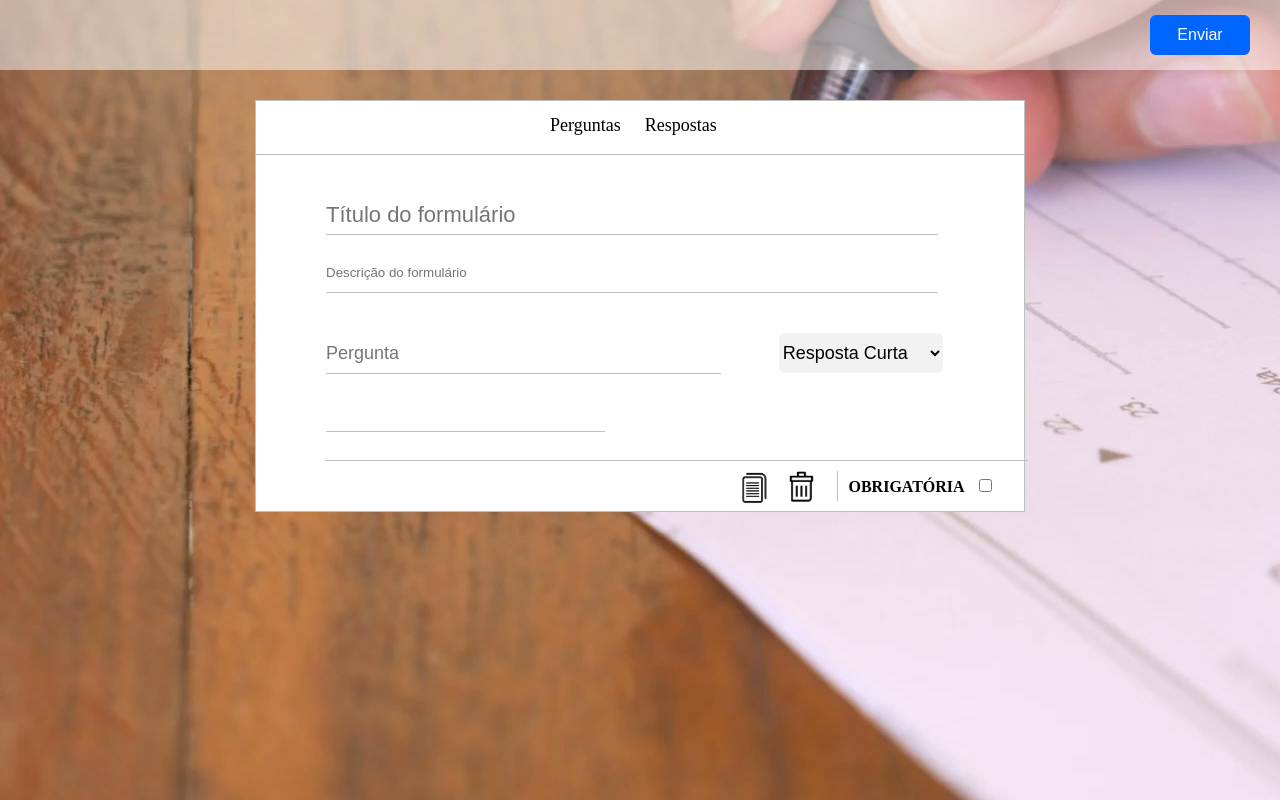
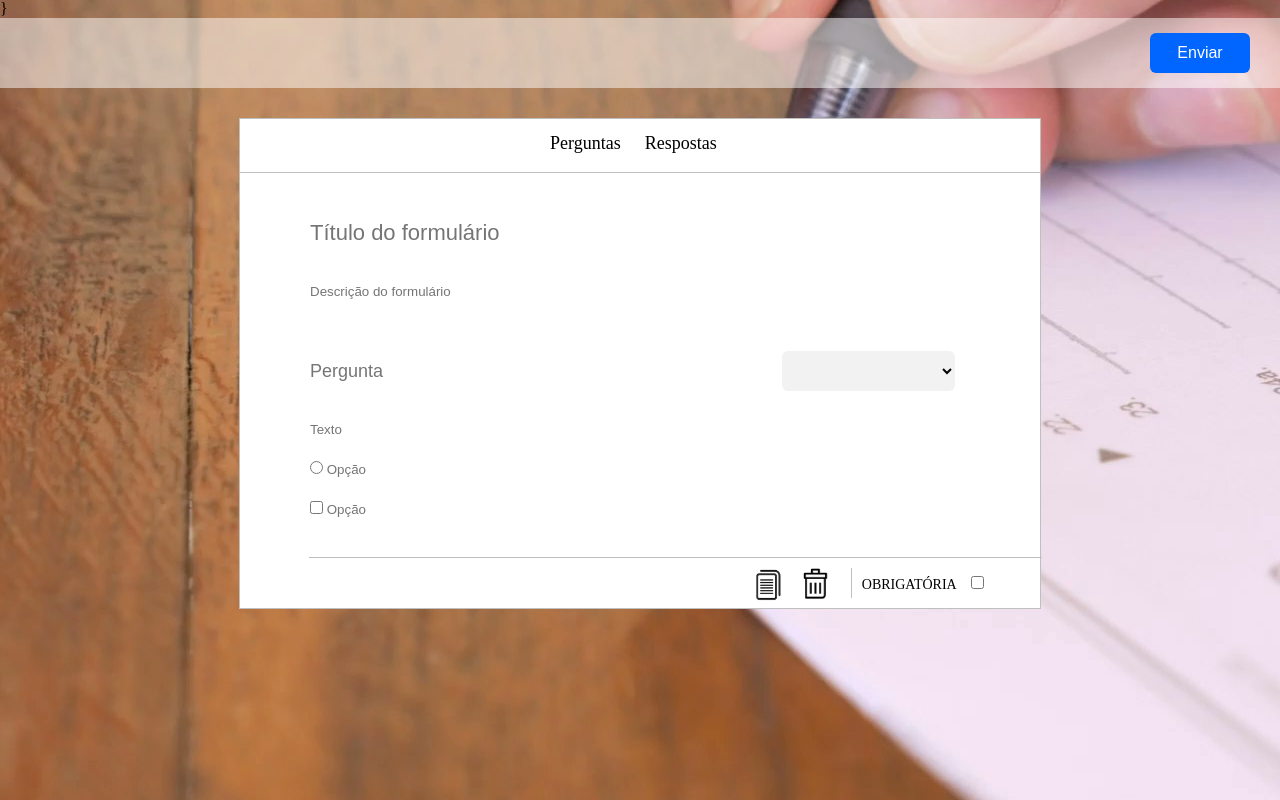
Before and after one commit to eduardolargado/projetoMineracaodeDados, a PHP site: page /formularios.html in a window 1280 px wide. Run offline with PHP 8.4, Linux system fonts and the light colour scheme; some libraries are stand-ins or nearby versions.

Commit message:
Atualização

```diff
--- a/Projeto Ramon/css/formularios.css
+++ b/Projeto Ramon/css/formularios.css
@@ -33,10 +33,9 @@ body{
 .botao:hover{
 	background:#0047b3;
 }
-
 .container {
 	background: #ffffff;
-	width: 60%;
+	width: 800px;
 	margin: 30px auto 0px auto;
 	border:1px solid #bfbfbf;
 
@@ -80,7 +79,6 @@ body{
 }
 
 .questoes select{
-	border-bottom: 1px solid #bfbfbf;
 	height: 40px;
 	border-radius: 6px;
 	background: #f2f2f2;
@@ -90,21 +88,24 @@ body{
 .titulo input[name=titulo]{
 	font-size: 22px;
 	width: 93%;
+	border: none;
 }
 
 
 .titulo input[name=descricao]{
 	width: 93%;
+	border: none;
 }
 
 .questoes input[name=pergunta]{
+	border:none;
 	width: 60%;
 }
 
 select {
 	width: 25%;
 	margin-left: 54px;
-	font-size: 18px;
+	font-size: 15px;
 }
 
 .resposta input[name=resposta]{
@@ -113,7 +114,6 @@ select {
 
 .resposta input[type=text]{
 	border:none;
-	border-bottom: 1px solid #bfbfbf;
 	height: 40px;
 	width: 40%;
 
@@ -138,6 +138,7 @@ select {
 	display: table;
 }
 
+
 .area-obrigatorio{
 	width: 170px;
 	border-left: solid 1px #bfbfbf;
@@ -153,6 +154,7 @@ select {
 
 .obrigatorio{
 	margin-left: 10px;
+	font-size: 14px;
 }
 
 .area-botoes {
@@ -171,3 +173,7 @@ select {
 	width: 50px;
 	height: 50px;
 }
+
+.posicao-opcoes{
+	height: auto;
+}
--- a/Projeto Ramon/formularios.html
+++ b/Projeto Ramon/formularios.html
@@ -3,10 +3,90 @@
 
 
 	<head>
+		<!-- ========== Título ============ -->
 		<title>Formulários</title>
+
+		<!-- ========== Metas ============ -->
 		<meta charset="utf-8">
+
+		<!-- ========== Links ============ -->
 		<link rel="stylesheet" href="css/formularios.css">
 		<link rel="icon" href="img/icon.png">
+
+		<!-- ========== Scripts ============ -->
+
+		<script src="http://code.jquery.com/jquery-2.1.1.min.js"></script>
+
+
+		<script>
+			$(document).ready(function() {
+
+			$("#duplicar").click(function() {
+			linha = $("#copia").html();
+			$("#base").append("<br />"+linha+"<br />");
+			});
+
+
+
+			$("#base").on('click', '.excluir', function(){
+        $("#copia").remove();
+        });
+        });
+
+    	</script>
+
+		<!-- ========= Função para mostrar e esconder os inputs ========== -->
+		<script type="text/javascript">
+			function Mudarestado(posicao-opcoes) {
+			  var display = document.getElementById(posicao-opcoes).style.display;
+			  if (display == "none")
+			    document.getElementById(el).style.display = 'block';
+			  else
+			    document.getElementById(el).style.display = 'none';
+}
+		</script>
+		}
+
+		</script>
+
+		<script>
+
+		$(document).ready(function(){
+
+		 $("#selecionar").change(function() {
+		  if($(this).val() == "1")
+		 {
+		   $("#resposta").show();
+		  }
+		  else
+		  {
+		   $("#resposta").hide();
+		  }
+
+		  if($(this).val() == "2")
+		 {
+		   $("#opcao").show();
+		  }
+		  else
+		  {
+		   $("#opcao").hide();
+		  }
+
+		  if($(this).val() == "3")
+		 {
+		   $("#multipla").show();
+		  }
+		  else
+		  {
+		   $("#multipla").hide();
+		  }
+		 });
+
+
+		});
+
+		</script>
+
 	</head>
 
 
@@ -15,7 +95,7 @@
 		<header id="cabecalho">
 			<button class="botao">Enviar</button>
 		</header><!-- ======== Fim do cabeçalho ==========-->
-
+		<!-- ====== container ====== -->
 		<div class="container">
 
 			<div class="area">
@@ -31,34 +111,50 @@
 			</form>
 
 			<!-- ============== Campo de resposta ===============-->
+			<div id="base">
+			<div id="copia">
+			<form class="questoes">
 
-			<form class="questoes">
-				<input type="text" name="pergunta" placeholder="Pergunta"><!-- Campo de pergunta-->
+				<!-- ====== Campo de pergunta ====== -->
+				<input type="text" name="pergunta" placeholder="Pergunta">
 
-				<select><!-- Campo de opções -->
-					<option>Resposta Curta</option>
-					<option>Parágrafo</option>
-					<option>Múltipla Escolha</option>
-					<option>Caixas de Seleção</option>
+				<select id="selecionar"><!-- Campo de opções -->
+					<option></option>
+					<option value="1">Campo de texto</option>
+					<option value="2">Múltipla Escolha</option>
+					<option value="3">Caixas de Seleção</option>
 				</select>
+
 			</form><br>
 
-			<form class="resposta"><!-- Campo de resposta-->
-				<input type="text" name="resposta">
+			<!-- ====== Campo de resposta ====== -->
+			<form class="resposta">
+				<div class="posicao-opcoes" id="posicao-opcoes" onload="function Mudarestado()">
+					<input type="text" id="resposta" placeholder="Texto">
+					<div id="opcao"><input type="radio"><input type="text" placeholder=" Opção" size="50px"></div>
+					<div id="multipla"><input type="checkbox" ><input type="text" placeholder=" Opção"></div>
+				</div>
 			</form><br>
 
 			<div class="barra-inferior">
 
 				 <div class="area-obrigatorio">
-				 	<label class="obrigatorio" for="obrigatorio"><strong>OBRIGATÓRIA</strong></label>
+				 	<label class="obrigatorio" for="obrigatorio">OBRIGATÓRIA</label>
 				 	<input type="checkbox" name="obrigatorio" id="obrigatorio">
 				 </div>
+
 				 <div class="area-botoes">
-					<img src="img/Defult Text.png" class="dublicar">
-					<img src="img/delete_remove_bin_icon-icons.com_72400.png" class="excluir">
+					<img src="img/Defult Text.png" class="dublicar" id="duplicar">
+					<img src="img/delete_remove_bin_icon-icons.com_72400.png" class="excluir" id="exclusao">
 				</div>
-			</div>
-		</div>
+
+
+
+
+			</div><!-- Fim da barra inferior -->
+		</div><!-- Fim da Copia -->
+		</div><!-- Fim da Base -->
+	</div><!-- Fim do container -->
 
 	</body>
 
```
Also changed, not shown: Projeto Ramon/index.html (+0 -7 lines), Projeto Ramon/img/tio.jpg (deleted).
